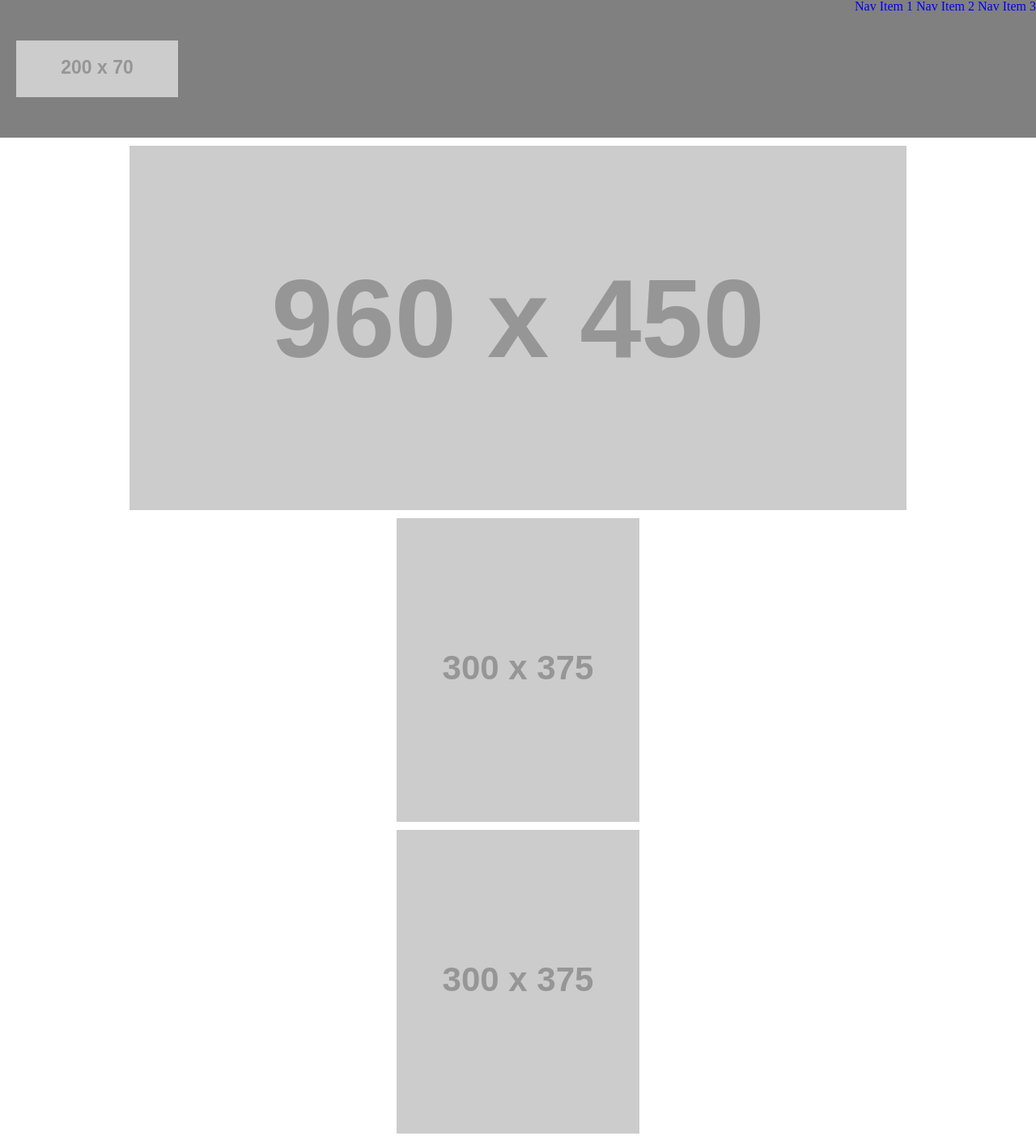
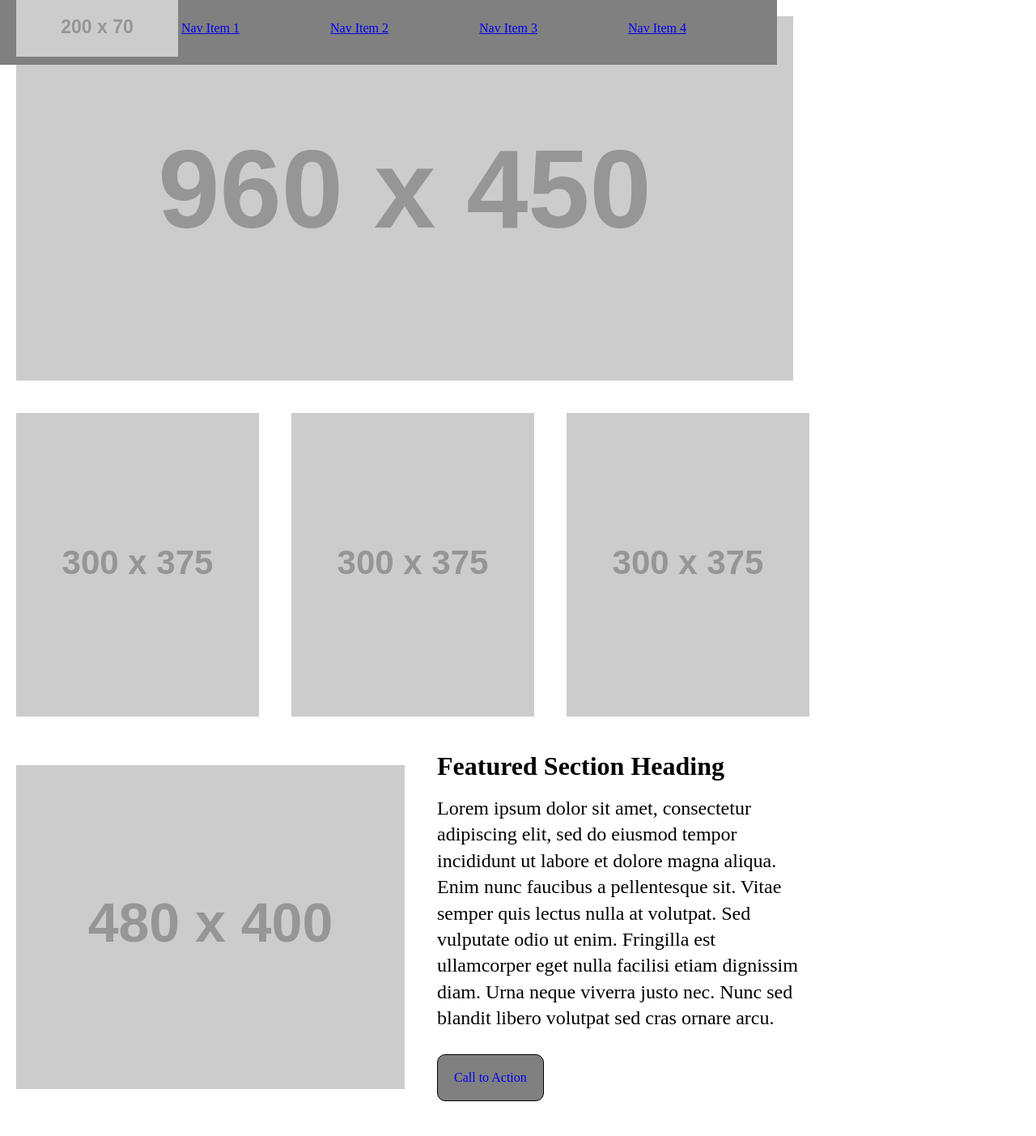
Before and after one commit to DylanSchroeder/wireframe-excersize, a plain HTML site: page index.html in a window 1280 px wide. Shown: the top 1403 px of the page at 81% size. After the commit the page ends 1365 px from the top, so only its background shows below. Drawn offline with Linux system fonts and the light colour scheme; placeholder pictures from the web are drawn by us.

Commit message:
try to get farther in css

```diff
--- a/index.html
+++ b/index.html
@@ -7,20 +7,23 @@
   </head>
   <body>
     <header>
-        <a class="top" href="https://placeholder.com"><img src="http://via.placeholder.com/200x70"></a>
+      <nav>
 
-      <nav>
-        <ul>
+        <ul class="ulNav">
+          <li>
+            <img src="http://via.placeholder.com/200x70">
+          </li>
           <li><a href="not-a-real-link">Nav Item 1</a></li>
           <li><a href="not-a-real-link">Nav Item 2</a></li>
           <li><a href="not-a-real-link">Nav Item 3</a></li>
+          <li><a href="not-a-real-link">Nav Item 4</a></li>
         </ul>
       </nav>
     </header>
     <section>
         <img class="big" src="http://via.placeholder.com/960x450">
     </section>
-    <section>
+    <section class="container">
         <img class="small" src="http://via.placeholder.com/300x375">
         <img class="small" src="http://via.placeholder.com/300x375">
         <img class="small" src="http://via.placeholder.com/300x375">
@@ -28,9 +31,9 @@
     <section>
         <img src="http://via.placeholder.com/480x400">
         <div>
-          <h1>Featured Section Heading</h1>
-          <p>thshslhslh</p>
-          <a class="button" href="fake-link">Call to Action</a>
+          <h2>Featured Section Heading</h2>
+          <p>Lorem ipsum dolor sit amet, consectetur adipiscing elit, sed do eiusmod tempor incididunt ut labore et dolore magna aliqua. Enim nunc faucibus a pellentesque sit. Vitae semper quis lectus nulla at volutpat. Sed vulputate odio ut enim. Fringilla est ullamcorper eget nulla facilisi etiam dignissim diam. Urna neque viverra justo nec. Nunc sed blandit libero volutpat sed cras ornare arcu. Enim blandit volutpat maecenas volutpat blandit aliquam etiam erat. Orci dapibus ultrices in iaculis. Cras tincidunt lobortis feugiat vivamus at augue eget. Morbi tristique senectus et netus et malesuada fames. Vel risus commodo viverra maecenas accumsan. Morbi tristique senectus et netus et malesuada fames ac. Id eu nisl nunc mi ipsum faucibus vitae aliquet. Tempus egestas sed sed risus pretium. Elit at imperdiet dui accumsan. Lacus sed viverra tellus in hac habitasse. Quis auctor elit sed vulputate mi sit. Dignissim cras tincidunt lobortis feugiat vivamus at augue eget. Enim tortor at auctor urna nunc id cursus metus aliquam.</p>
+          <a href="fake-link">Call to Action</a>
         </div>
     </section>
     <footer>
--- a/style.css
+++ b/style.css
@@ -1,42 +1,83 @@
 header {
-  padding: 20px;
+  position: absolute;
+  top: 0;
+  left: 0;
+  width: 100%;
+  height: 60px;
+  padding-bottom: 20px;
+}
+
+nav {
+  padding: 10px 0;
+  height: 80px;
+  width: 960px;
   background-color: gray;
 }
 
-.top{
-  padding: 20px;
+nav li {
   display: inline-block;
-  margin-top: 30px;
-  margin-bottom: 30px;
+  vertical-align: middle;
+  width: 180px;
+  padding-left: 20px;
+  box-sizing: border-box;
 }
 
-nav {
-  float: right;
+nav li:first-child {
+  width: 200px;
 }
 
-header a{
+.container {
+  float: left;
+  margin-bottom: 20px;
+}
+
+section img {
+  float: left;
+  padding: 20px;
+}
+
+section div {
+  float: left;
+  padding-left: 20px;
+  width: 50%;
+  box-sizing: border-box;
+}
+
+section div h2 {
+  font-weight: bold;
+  font-size: 2em;
+  padding: 5px 0 20px;
+}
+
+section div p {
+  line-height: 1.35em;
+  font-size: 1.5em;
+  overflow-y: scroll;
+  height: 300px;
+  width: 450px;
+}
+
+section div a {
+  background-color: gray;
+  border: solid 1px black;
+  border-radius: 10px;
+  margin-top: 20px;
+  display: inline-block;
+  padding: 20px;
   text-decoration: none;
 }
 
-ul {
-  list-style-type: none;
-}
 
 
-li {
-  display: inline-block;
-}
 
-li a{
-  display: block;
-}
-section img {
-  margin-top: 10px;
+/*section img {
+  padding-top: 30px;
+  margin-top: 65px;
   margin-bottom: 10px;
   display: block;
   margin-left:auto;
   margin-right: auto;
-}
+}*/
 
 /*img.small {
   display: inline-block;
```
